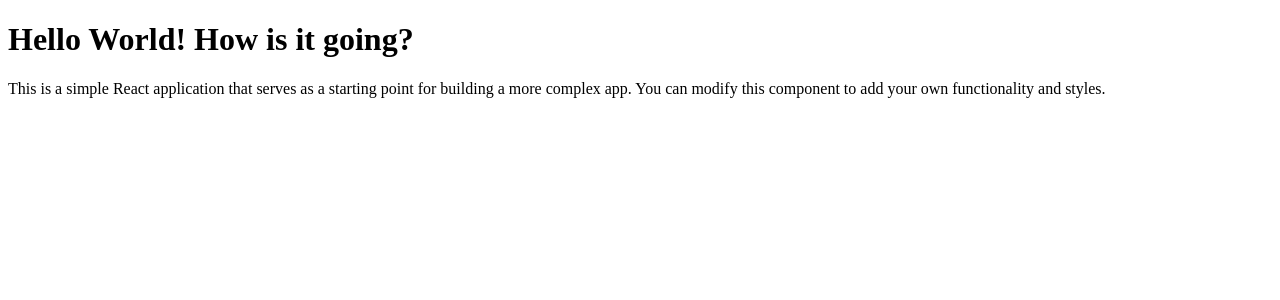
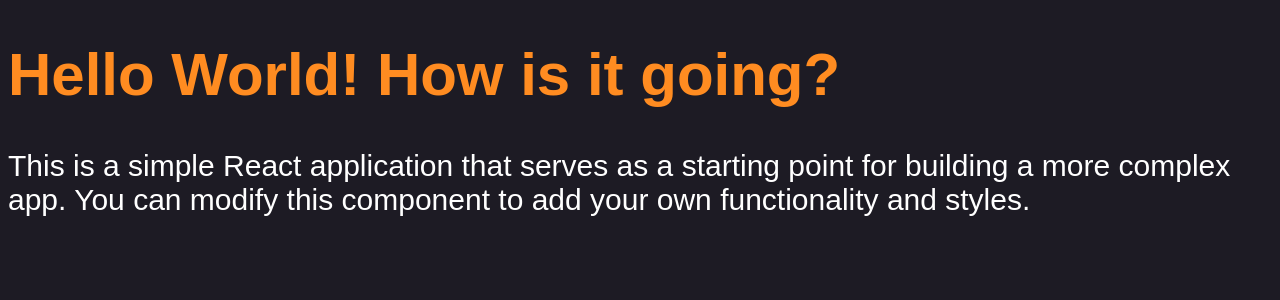
Before and after one commit to PedroVilelaPera/chronos-pomodoro, a React (Vite) app: page / in a window 1280 px wide. Shown: the top 300 px of the page. Built offline with nearby package versions, Linux system fonts and the light colour scheme.

Commit message:
feat: Adiciona estilo básico.

```diff
--- a/src/App.tsx
+++ b/src/App.tsx
@@ -1,3 +1,5 @@
+import './styles/theme.css';
+import './styles/global.css';
 
 export function App() {
   console.log('Hello World!');
--- /dev/null
+++ b/src/styles/global.css
@@ -0,0 +1,10 @@
+body {
+  background-color: var(--secondary);
+  font-family: sans-serif;
+  font-size: 30px;
+  color: white;
+}
+
+h1 {
+  color: var(--primary);
+}
--- /dev/null
+++ b/src/styles/theme.css
@@ -0,0 +1,4 @@
+:root {
+  --primary: rgb(255, 140, 33);
+  --secondary: rgb(29, 27, 36);
+}
```
